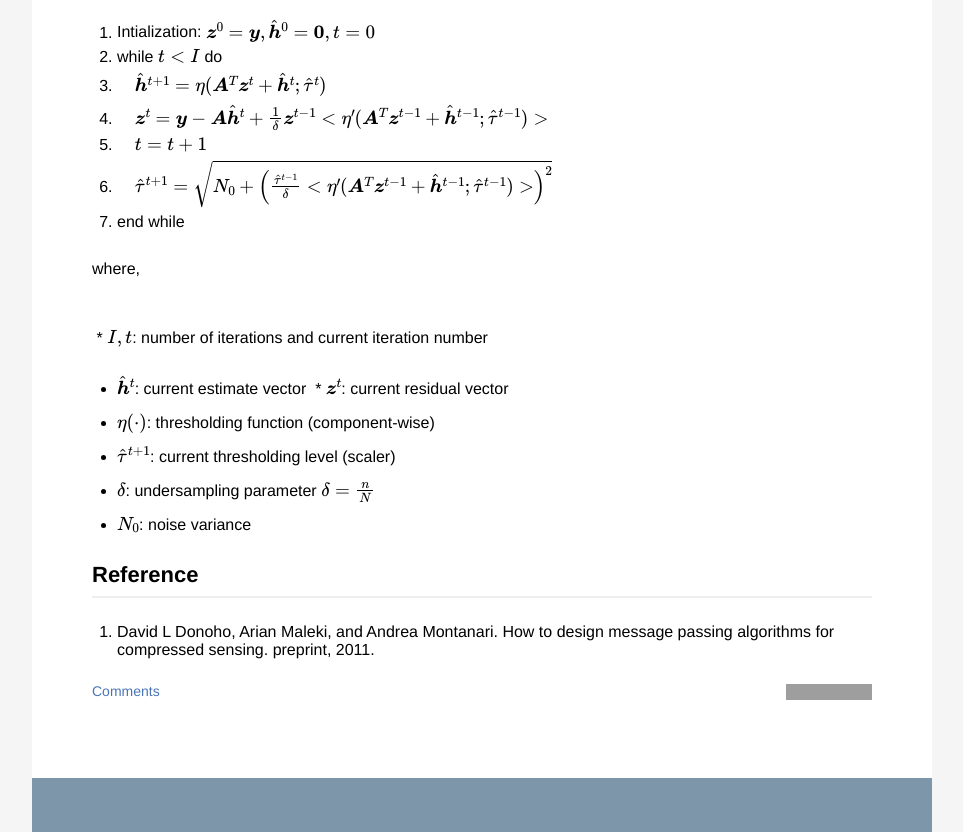
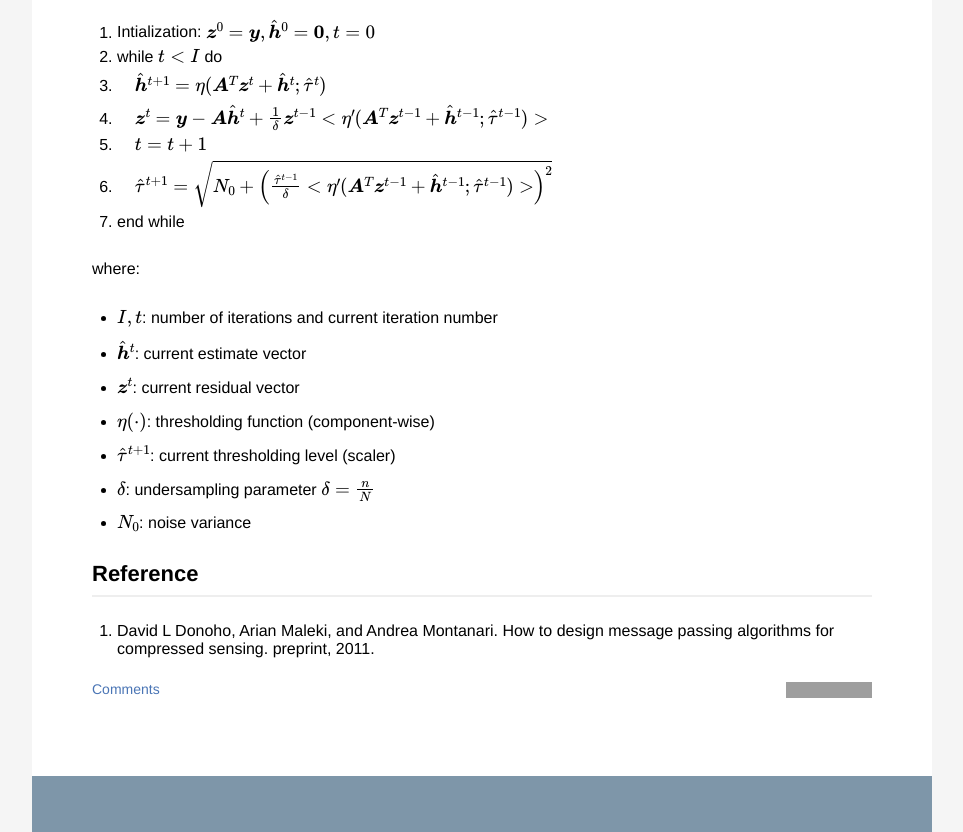
Before and after one commit to danqing117/danqing117.github.io, a Jekyll site: the page built from _posts/2017-04-06-AMP.md, in a window 1280 px wide and 900 px high, scrolled down 1375 px, cut to the strip 0-832 px from the top of the window. Shown: the whole strip, without its empty margins (158-1121 px from the left). Built offline with Jekyll 4.4.1, drawn with Linux system fonts in a browser that asks for light colours; formulas are drawn with MathJax 3; part of the change alters nothing that is shown; grey boxes are pictures that could not be loaded.

Commit message:
Update 2017-04-06-AMP.md

```diff
--- a/_posts/2017-04-06-AMP.md
+++ b/_posts/2017-04-06-AMP.md
@@ -55,15 +55,16 @@ The sparse channel estimation example above has a important feature that vector
 6. &nbsp; &nbsp; \\(\hat{\tau}^{t+1} = \sqrt{N_0+\left(\frac{\hat{\tau}^{t-1}}{\delta}<\eta'(\boldsymbol{A}^{T}\boldsymbol{z}^{t-1}+\hat{\boldsymbol{h}}^{t-1};\hat{\tau}^{t-1})>\right)^2}\\)
 7. end while
 
-where,
+where:
 
-  * \\(I, t\\): number of iterations and current iteration number
-  * \\( \hat{\boldsymbol{h}}^t \\): current estimate vector
-  * \\( \boldsymbol{z}^t\\): current residual vector
-  * \\(\eta(\cdot)\\): thresholding function (component-wise)
-  * \\(\hat{\tau}^{t+1}\\): current thresholding level (scaler)
-  * \\(\delta\\): undersampling parameter \\( \delta = \frac{n}{N} \\)
-  * \\(N_0\\): noise variance
+
+ * \\(I, t\\): number of iterations and current iteration number
+ * \\(\hat{\boldsymbol{h}}^t \\): current estimate vector
+ * \\(\boldsymbol{z}^t\\): current residual vector
+ * \\(\eta(\cdot)\\): thresholding function (component-wise)
+ * \\(\hat{\tau}^{t+1}\\): current thresholding level (scaler)
+ * \\(\delta\\): undersampling parameter \\( \delta = \frac{n}{N} \\)
+ * \\(N_0\\): noise variance
 
 
 ## Reference
```
